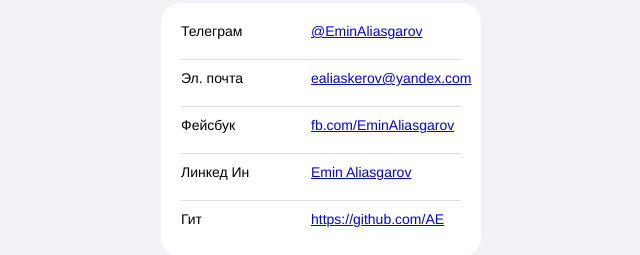
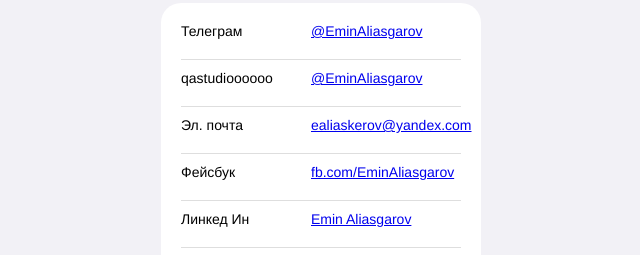
Before and after one commit to emin123213/sayt2, a plain HTML site: page cv_ios-main/index.html in a window 1280 px wide. Shown: the part 228-483 px from the top of the page, without its empty margins (319-959 px from the left). Drawn offline with Linux system fonts and the light colour scheme.

Commit message:
добавил_строку

```diff
--- a/cv_ios-main/index.html
+++ b/cv_ios-main/index.html
@@ -23,6 +23,10 @@
           <li class="links__link">
             <p class="links__title">Телеграм</p>
             <a class="links__link" href="https://t.me/EminAliasgarov">@EminAliasgarov</a>
+          </li>
+           <li class="links__link">
+            <p class="links__title">qastudioooooo</p>
+            <a class="links__link" href="qastudio.com">@EminAliasgarov</a>
           </li>
           <li class="links__link">
             <p class="links__title">Эл. почта</p>
```
